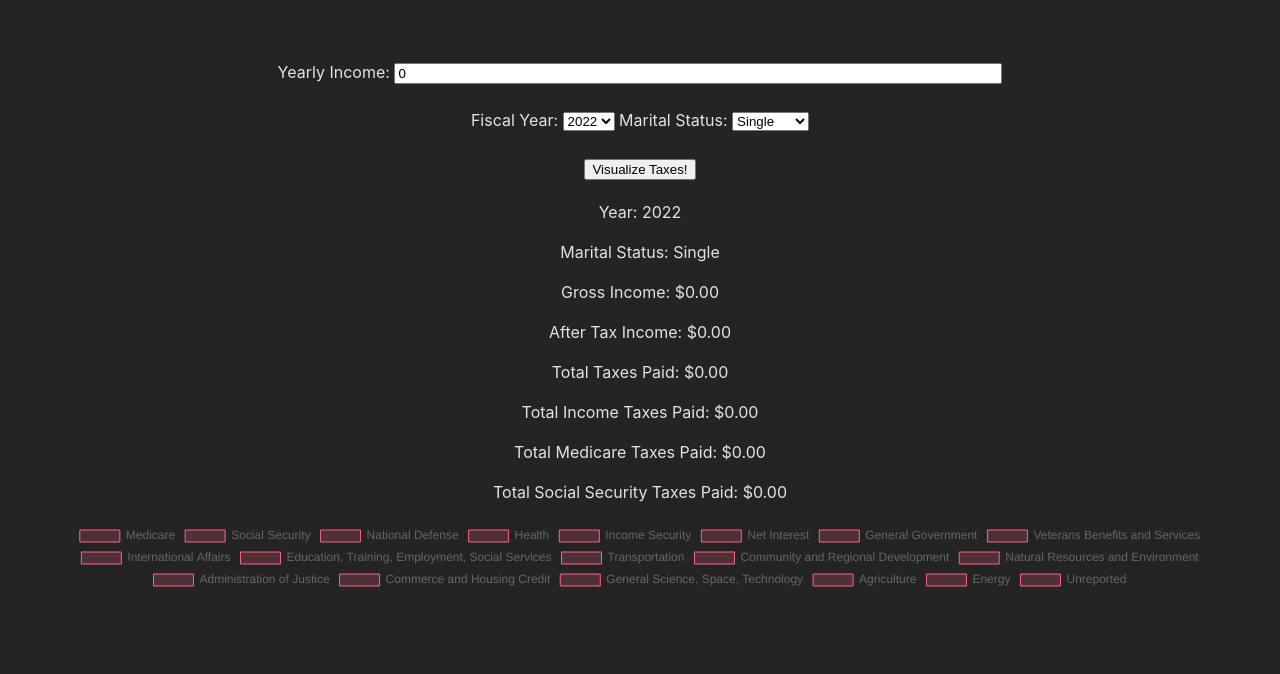
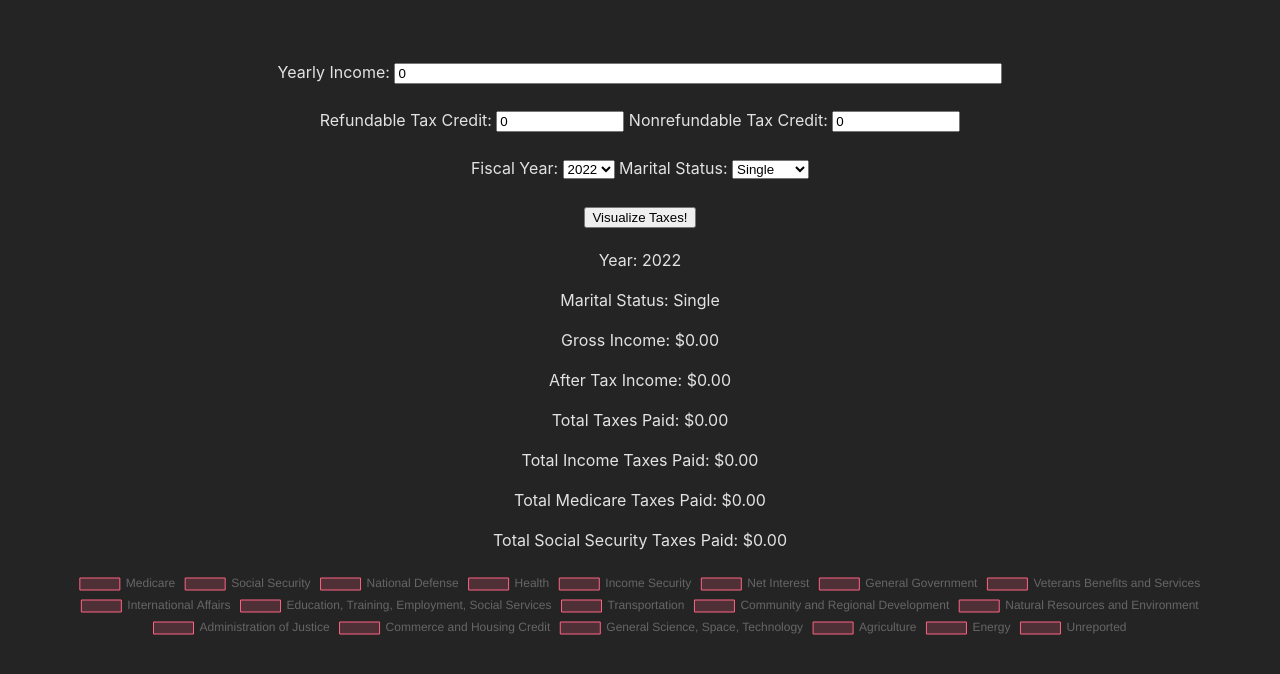
Before and after one commit to Larry-Gan/PCSTaxToolV2, a Svelte app: page / in a window 1280 px wide. Shown: the top 674 px of the page. Built offline with nearby package versions, Linux system fonts and the light colour scheme.

Commit message:
done (#33)
* done

* Fixes bug in tax credit code and allows for negative total taxes

```diff
--- a/src/App.svelte
+++ b/src/App.svelte
@@ -8,6 +8,8 @@
     let year = '2022';
     let marrStatus = 'Single';
     let grossIncome = 0;
+    let refundableTaxCredit = 0;
+    let nonRefundableTaxCredit = 0;
     let prevGrossIncome = 0;
     let afterTaxIncome = 0;
     let totalTaxes = 0;
@@ -61,7 +63,12 @@
         medicareTaxes = fica[1];
 
         // Update tax info
-        totalTaxes = incomeTaxes + socialSecurityTaxes + medicareTaxes;
+        totalTaxes = incomeTaxes + socialSecurityTaxes + medicareTaxes - nonRefundableTaxCredit;
+        totalTaxes = Math.max(totalTaxes, 0);
+        totalTaxes -= refundableTaxCredit;
+        incomeTaxes -= nonRefundableTaxCredit;
+        incomeTaxes = Math.max(incomeTaxes, 0);
+        incomeTaxes -= refundableTaxCredit;
         afterTaxIncome = grossIncome - totalTaxes;
 
         // Return grossIncome, which prevents variable from being changed on form submission
@@ -74,6 +81,10 @@
   <form on:submit|preventDefault={() => grossIncome = calcTaxes()}>
       <label for="fname">Yearly Income:</label>
       <input type="number" step=0.01 class = "income-entry" bind:value={grossIncome} on:input={calcTaxes}><br><br>
+      <label for="fname">Refundable Tax Credit:</label>
+      <input type="number" step=0.01 class = "refundable-entry" bind:value={refundableTaxCredit} on:input={calcTaxes}>
+      <label for="fname">Nonrefundable Tax Credit:</label>
+      <input type="number" step=0.01 class = "nonrefundable-entry" bind:value={nonRefundableTaxCredit} on:input={calcTaxes}><br><br>
       <label for="pin">Fiscal Year:</label>
       <select bind:value={year} on:change={calcTaxes}>
           {#each taxData.supportedYears as supportedYear}
@@ -116,4 +127,10 @@
   .income-entry {
       width: 50%;
   }
+  .refundable-entry {
+    width: 10%;
+  }
+  .nonrefundable-entry {
+    width: 10%;
+  }
 </style>
```
